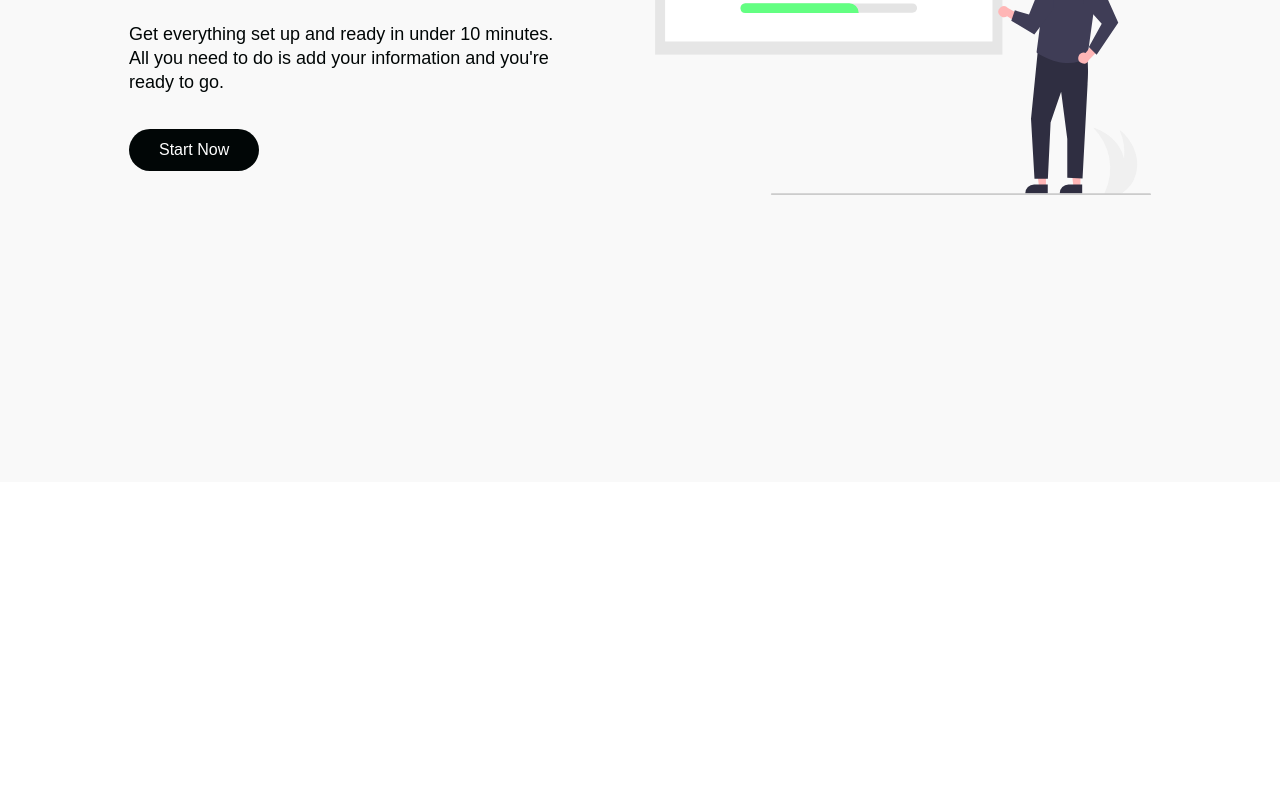
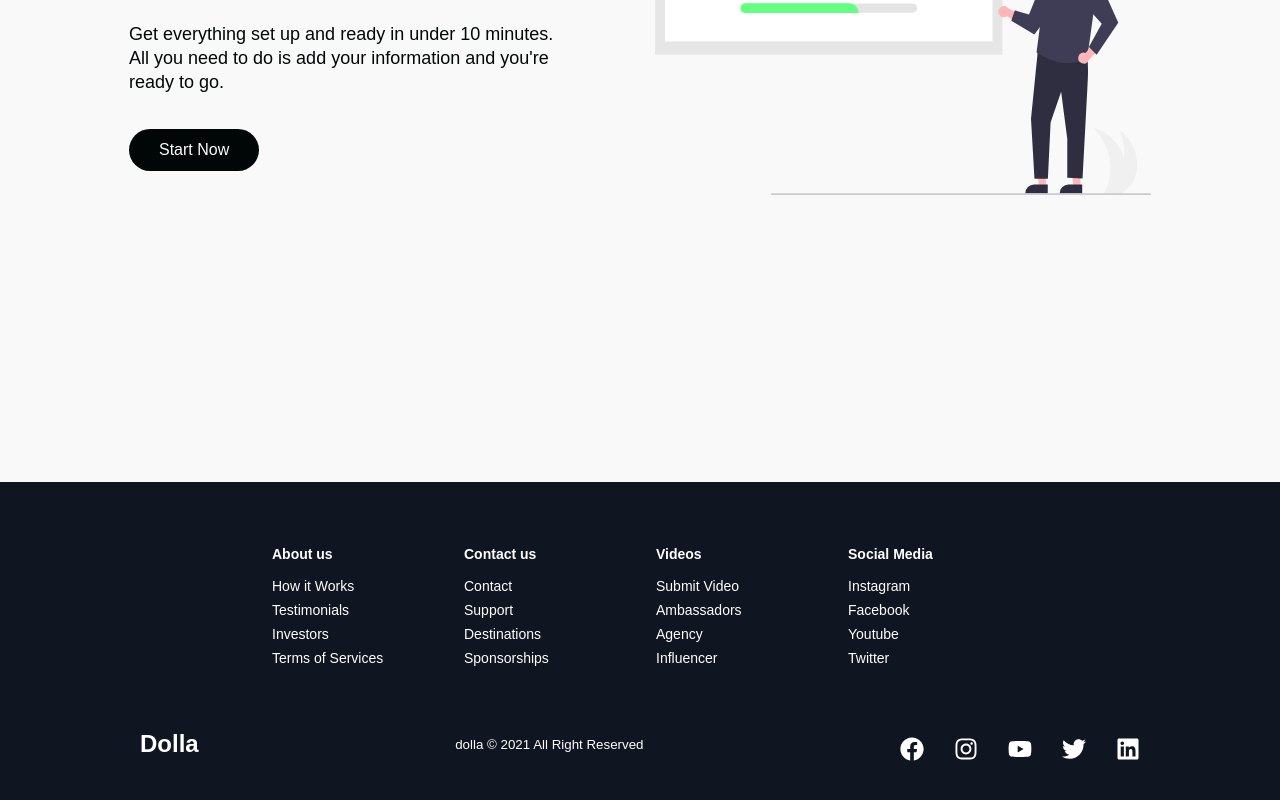
Before and after one commit to AlamFerrera/React_ResponsiveUI, a React (Create React App) app in the folder react-ui/: page / in a window 1280 px wide. Shown: the part 3698-4498 px from the top of the page. Before the commit the page ends 4180 px from the top, so only its background shows below. Built offline with nearby package versions, Linux system fonts and the light colour scheme; a web font is replaced by a local one.

Commit message:
footer added
footer completed

```diff
--- a/react-ui/src/componentes/Footer/footerElements.js
+++ b/react-ui/src/componentes/Footer/footerElements.js
@@ -0,0 +1,113 @@
+import styled from "styled-components";
+import { Link } from "react-router-dom";
+
+export const FooterContainer = styled.footer`
+    background-color: #101522;
+`;
+
+export const FooterWrap = styled.div`
+    padding: 48px 24px;
+    display:flex;
+    flex-direction: column;
+    justify-content: center;
+    align-items:center;
+    max-width: 1100px;
+    margin 0 auto;
+`;
+
+export const FooterLinksContainer = styled.div`
+    display:flex;
+    justify-content: center;
+
+    @media screen and (max-width: 820px){
+        padding-top: 32px;
+    }
+`;
+
+export const FooterLinksWrapper = styled.div`
+    display:flex;
+
+    @media screen and (max-width: 820px){
+        flex-direction:column;
+    }
+`;
+
+export const FooterLinkItems = styled.div`
+    display:flex;
+    flex-direction: column;
+    align-items: flex-start;
+    margin: 16px;
+    text-align: left;
+    width: 160px;
+    box-sizing: border-box;
+
+    @media screen and (max-width: 420px){
+        margin: 0;
+        padding: 10px;
+        width:100%;
+    }
+`;
+
+export const FooterLinkTitle = styled.h1`
+    font-size: 14px;
+    margin-bottom: 16px;
+    color: #FFF;
+`;
+
+export const FooterLink = styled(Link)`
+    color: #FFF;
+    text-decoration: none;
+    margin-bottom: 0.5rem;
+    font-size: 14px;
+
+    &:hover{
+        color: #01BF71;
+        transition: 0.3s ease-out;
+    }
+`;
+
+export const SocialMedia = styled.section`
+    max-width: 1000px;
+    width: 100%;
+`;
+
+export const SocialMediaWrap = styled.div`
+    display:flex;
+    justify-content: space-between;
+    align-items: center;
+    max-width: 1100px;
+    margin: 40px auto 0 auto;
+
+    @media screen and (max-width: 820px){
+        flex-direction:column;
+    }
+`;
+
+export const SocialLogo = styled(Link)`
+    color: #FFF;
+    justify-self: start;
+    cursor:pointer;
+    text-decoration:none;
+    font-size: 1.5rem;
+    display:flex;
+    align-items:center;
+    margin-bottom: 16px;
+    font-weight: bold;
+`;
+
+export const WebsiteRights = styled.small`
+    color: #FFF;
+    margin-bottom: 16px;
+`;
+
+export const SocialIcons = styled.div`
+    display:flex;
+    justify-content:space-between;
+    align-items: center;
+    width:240px;
+`;
+
+export const SocialIconLink = styled.a`
+    color: #FFF;
+    font-size:24px;
+`;
--- a/react-ui/src/componentes/Footer/index.js
+++ b/react-ui/src/componentes/Footer/index.js
@@ -0,0 +1,90 @@
+import React from 'react';
+import {FaFacebook, FaInstagram, FaLinkedin, FaTwitter, FaYoutube} from 'react-icons/fa';
+import { FooterContainer,
+    FooterLink,
+    FooterLinkItems,
+    FooterLinksContainer,
+    FooterLinksWrapper,
+    FooterLinkTitle,
+    FooterWrap,
+    SocialIconLink,
+    SocialIcons,
+    SocialLogo,
+    SocialMedia,
+    SocialMediaWrap,
+    WebsiteRights} from './footerElements';
+
+function Footer() {
+    return (
+        <FooterContainer>
+            <FooterWrap>
+                <FooterLinksContainer>
+                    <FooterLinksWrapper>
+                        <FooterLinkItems>
+                            <FooterLinkTitle>About us</FooterLinkTitle>
+                                <FooterLink to="/signin">How it Works</FooterLink>
+                                <FooterLink to="/signin">Testimonials</FooterLink>
+                                <FooterLink to="/signin">Investors</FooterLink>
+                                <FooterLink to="/signin">Terms of Services</FooterLink>
+                        </FooterLinkItems>
+                        <FooterLinkItems>
+                            <FooterLinkTitle>Contact us</FooterLinkTitle>
+                                <FooterLink to="/signin">Contact</FooterLink>
+                                <FooterLink to="/signin">Support</FooterLink>
+                                <FooterLink to="/signin">Destinations</FooterLink>
+                                <FooterLink to="/signin">Sponsorships</FooterLink>
+                        </FooterLinkItems>
+                    </FooterLinksWrapper>
+
+                    <FooterLinksWrapper>
+                        <FooterLinkItems>
+                            <FooterLinkTitle>Videos</FooterLinkTitle>
+                                <FooterLink to="/signin">Submit Video</FooterLink>
+                                <FooterLink to="/signin">Ambassadors</FooterLink>
+                                <FooterLink to="/signin">Agency</FooterLink>
+                                <FooterLink to="/signin">Influencer</FooterLink>
+                        </FooterLinkItems>
+                        <FooterLinkItems>
+                            <FooterLinkTitle>Social Media</FooterLinkTitle>
+                                <FooterLink to="/signin">Instagram</FooterLink>
+                                <FooterLink to="/signin">Facebook</FooterLink>
+                                <FooterLink to="/signin">Youtube</FooterLink>
+                                <FooterLink to="/signin">Twitter</FooterLink>
+                        </FooterLinkItems>
+                    </FooterLinksWrapper>
+                </FooterLinksContainer>
+
+                <SocialMedia>
+                    <SocialMediaWrap>
+                        <SocialLogo to="/">Dolla</SocialLogo>
+                        <WebsiteRights>
+                            dolla &copy; {new Date().getFullYear()} All Right Reserved
+                        </WebsiteRights>
+
+                        <SocialIcons>
+                            <SocialIconLink href="http://www.facebook.com" target="_blank" aria-label="Facebook">
+                                <FaFacebook />
+                            </SocialIconLink>
+                            <SocialIconLink href="http://www.instagram.com" target="_blank" aria-label="Instagram">
+                                <FaInstagram />
+                            </SocialIconLink>
+                            <SocialIconLink href="https://www.youtube.com/" target="_blank" aria-label="YouTube">
+                                <FaYoutube />
+                            </SocialIconLink>
+                            <SocialIconLink href="http://www.twitter.com" target="_blank" aria-label="Twitter">
+                                <FaTwitter />
+                            </SocialIconLink>
+                            <SocialIconLink href="http://www.linkedin.com" target="_blank" aria-label="Linkedin">
+                                <FaLinkedin />
+                            </SocialIconLink>
+                        </SocialIcons>
+
+                    </SocialMediaWrap>
+                </SocialMedia>
+
+            </FooterWrap>
+        </FooterContainer>
+    )
+}
+
+export default Footer
--- a/react-ui/src/pages/index.js
+++ b/react-ui/src/pages/index.js
@@ -1,4 +1,5 @@
 import React, { useState } from 'react';
+import Footer from '../componentes/Footer';
 import HeroSection from '../componentes/HeroSection';
 import InfoSection from '../componentes/InfoSection';
 import { homeObjOne, homeObjThree, homeObjTwo } from '../componentes/InfoSection/Data';
@@ -22,6 +23,7 @@
             <InfoSection {...homeObjTwo} />
             <Services />
             <InfoSection {...homeObjThree} />
+            <Footer />
         </>
     )
 }
```
